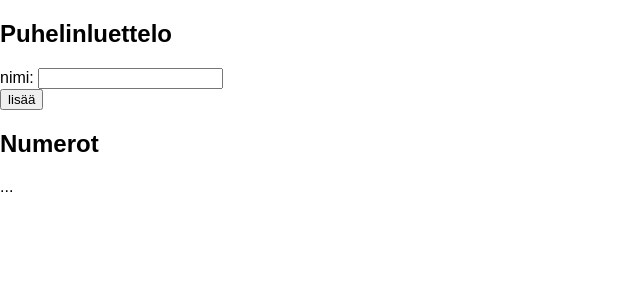
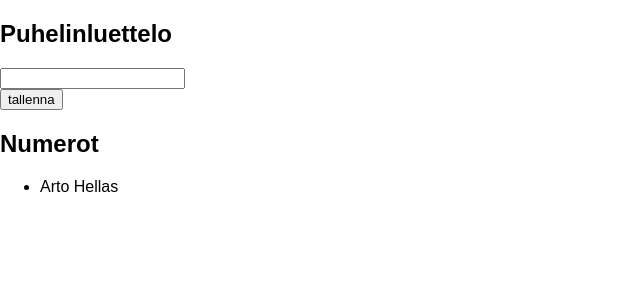
Before and after one commit to smre/fullstack, a React (Create React App) app in the folder viikko 2/puhelinluettelo/: page / in a window 1280 px wide. Shown: the top 300 px of the page, without its empty margins (0-640 px from the left). Built offline with nearby package versions, Linux system fonts and the light colour scheme; the HTML template or start-up script is replaced by a standard one.

Commit message:
Add exercise 2.6

```diff
--- a/viikko 2/puhelinluettelo/src/App.js
+++ b/viikko 2/puhelinluettelo/src/App.js
@@ -1,33 +1,71 @@
 import React from 'react';
 
+const Name = ({name}) => {
+  return (
+    <li>
+      {name}
+    </li>
+  );
+};
+
 class App extends React.Component {
-  constructor(props) {
-    super(props)
+  constructor (props) {
+    super(props);
     this.state = {
       persons: [
-        { name: 'Arto Hellas' }
+        {
+          name: 'Arto Hellas',
+          id: 1,
+        },
       ],
-      newName: ''
-    }
+      newName: '',
+    };
   }
 
-  render() {
+  addName = (event) => {
+    event.preventDefault();
+    const nameObject = {
+      name: this.state.newName,
+      id: this.state.persons.length + 1,
+    };
+
+    const persons = this.state.persons.concat(nameObject);
+
+    this.setState({
+      persons: persons,
+      newName: '',
+    });
+  };
+
+  handleNameChange = (event) => {
+    this.setState({newName: event.target.value});
+  };
+
+  render () {
+    const personsToShow = this.state.persons;
+
     return (
       <div>
         <h2>Puhelinluettelo</h2>
-        <form>
+        <form onSubmit={this.addName}>
           <div>
-            nimi: <input />
+            <input
+              value={this.state.newName}
+              onChange={this.handleNameChange}
+            />
           </div>
           <div>
-            <button type="submit">lisää</button>
+            <button type="submit">tallenna</button>
           </div>
         </form>
         <h2>Numerot</h2>
-        ...
+        <ul>
+          {personsToShow.map(
+            person => <Name key={person.id} name={person.name}/>)}
+        </ul>
       </div>
-    )
+    );
   }
 }
 
-export default App
+export default App;
```
